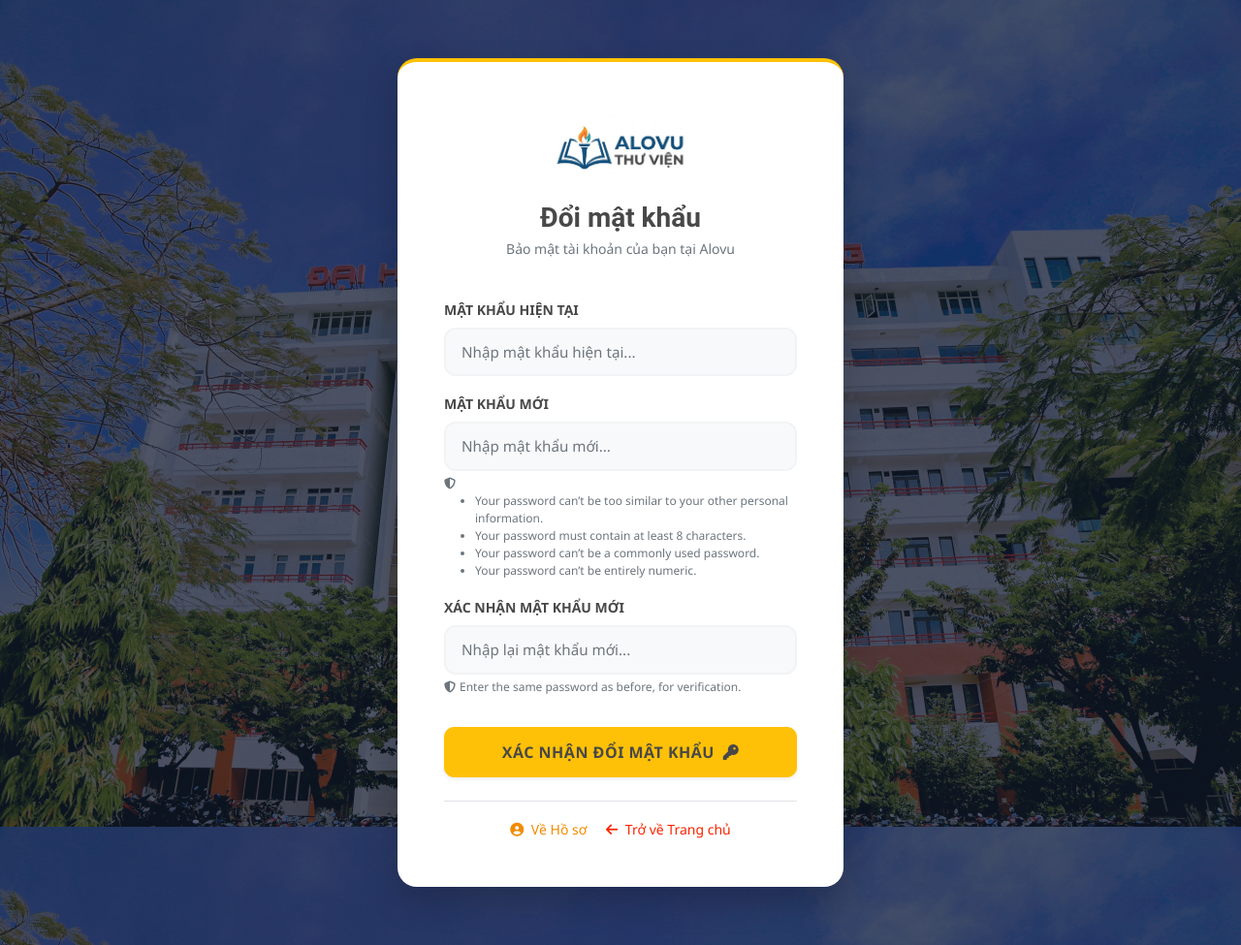
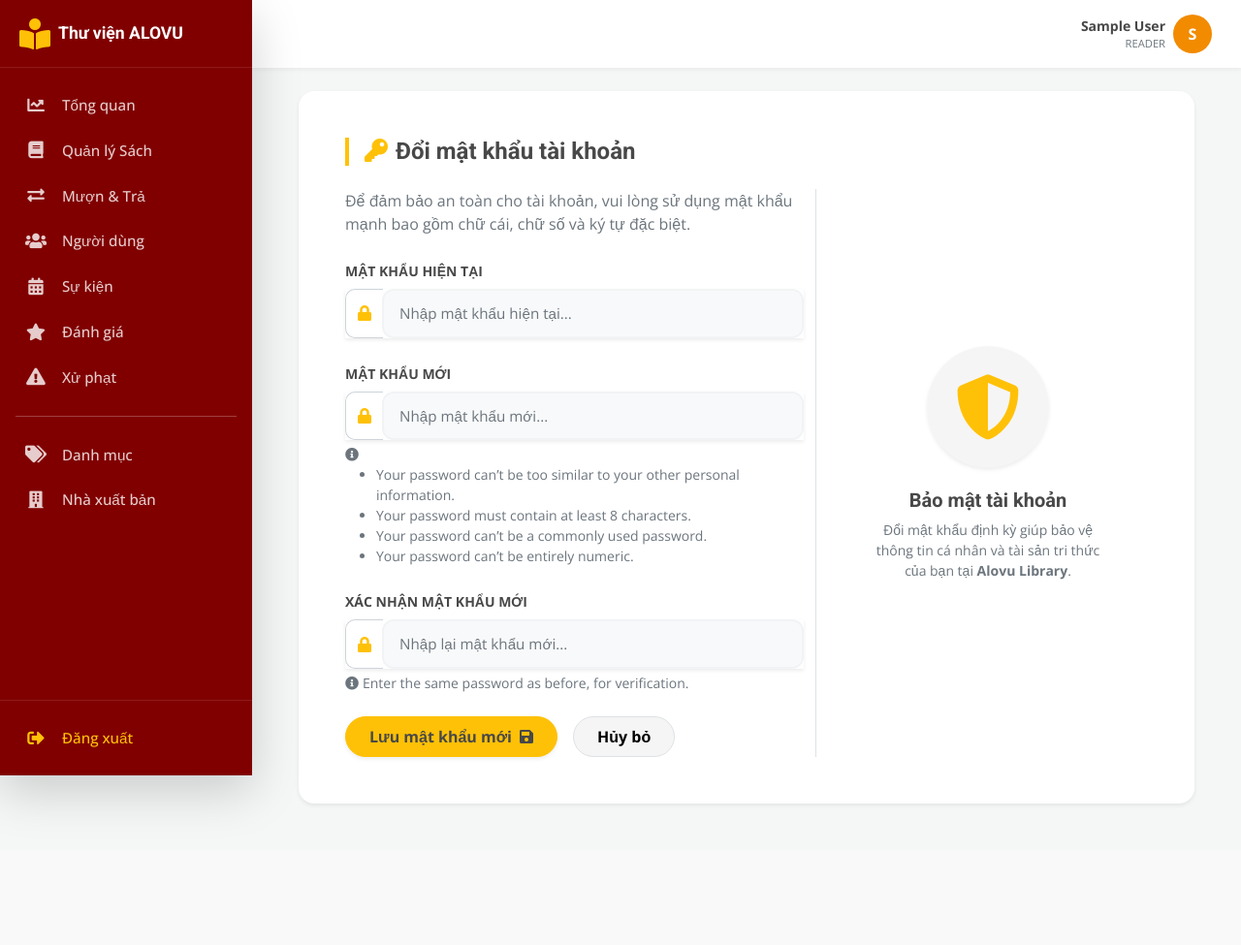
Before and after one commit to leTuanAnh38/library-management-system, a Django app: page /change-password/ in a window 1280 px wide. Shown: the whole page at 97% size. After the commit the page ends 839 px from the top, so only its background shows below. Run offline with Django 5.2, Linux system fonts and the light colour scheme; the visitor is signed in with stand-in values (Sample User, id 1); data that the repository does not hold is empty; some libraries are stand-ins or nearby versions.

Commit message:
đồng bộ trang đổi mật khẩu , cập nhật thêm file requirements.txt

```diff
--- a/core/templates/core/auth/change_password.html
+++ b/core/templates/core/auth/change_password.html
@@ -1,85 +1,92 @@
+{% extends 'core/base.html' %}
 {% load static %}
-<!DOCTYPE html>
-<html lang="vi">
 
-<head>
-    <meta charset="utf-8">
-    <title>Đổi mật khẩu - Thư viện Alovu</title>
-    <meta name="viewport" content="width=device-width, initial-scale=1.0">
-    <link href="{% static 'css/bootstrap.min.css' %}" rel="stylesheet">
-    <link rel="stylesheet" href="https://cdnjs.cloudflare.com/ajax/libs/font-awesome/6.4.0/css/all.min.css">
-    <link href="{% static 'css/style.css' %}?v=1.4" rel="stylesheet">
-</head>
+{% block title %}Đổi mật khẩu - Alovu{% endblock %}
 
-<body class="auth-page">
-    <div class="container auth-container register-box">
-        <div class="card auth-card p-4 p-md-5 border-top border-warning border-4">
+{% block content %}
+<div class="container-fluid px-lg-5 py-4">
+    <div class="row g-4">
 
-            <div class="text-center brand-logo mb-3">
-                <img src="{% static 'img/logo.png' %}" alt="Alovu Logo" style="max-height: 80px; object-fit: contain;"
-                    onerror="this.outerHTML='<i class=\'fas fa-book-reader text-warning\' style=\'font-size: 3.5rem;\'></i>'">
+        {% if not user.is_staff and user.role != 'STAFF' and not user.is_superuser %}
+        <div class="col-lg-3">
+             <div class="sticky-sidebar">
+                <div class="card border shadow-sm rounded-4 overflow-hidden mb-0">
+                    {% include 'core/includes/sidebar.html' %}
+                </div>
+            </div>
+        </div>
+        {% endif %}
+
+        <div class="{% if user.is_staff or user.role == 'STAFF' or user.is_superuser %}col-lg-12{% else %}col-lg-9{% endif %}">
+            <div class="card border-0 shadow-sm rounded-4 overflow-hidden mb-4">
+                <div class="card-body p-4 p-md-5">
+                    <div class="d-flex align-items-center mb-4 border-start border-4 border-warning ps-3">
+                        <h4 class="fw-bold m-0 text-dark">
+                            <i class="fas fa-key me-2 text-warning"></i>Đổi mật khẩu tài khoản
+                        </h4>
                     </div>
 
-            <div class="text-center mb-4">
-                <h3 class="text-dark fw-bold mb-1">Đổi mật khẩu</h3>
-                <p class="text-muted small">Bảo mật tài khoản của bạn tại Alovu</p>
-            </div>
-
-            {% if messages %}
-            {% for message in messages %}
-            <div
-                class="alert alert-{% if message.tags == 'error' %}danger{% else %}{{ message.tags }}{% endif %} rounded-3 small fw-medium">
-                <i class="fas fa-info-circle me-2"></i>{{ message }}
-            </div>
-            {% endfor %}
-            {% endif %}
+                    <div class="row">
+                        <div class="col-lg-7">
+                            <p class="text-muted mb-4">Để đảm bảo an toàn cho tài khoản, vui lòng sử dụng mật khẩu mạnh bao gồm chữ cái, chữ số và ký tự đặc biệt.</p>
 
                             <form method="POST" action="">
                                 {% csrf_token %}
 
                                 {% for field in form %}
-                <div class="mb-3">
-                    <label class="form-label fw-bold text-dark small text-uppercase">
+                                <div class="mb-4">
+                                    <label class="form-label fw-bold text-dark small text-uppercase mb-2">
                                         {% if 'old' in field.label|lower %}Mật khẩu hiện tại
                                         {% elif 'new' in field.label|lower and 'confirm' in field.label|lower %}Xác nhận mật khẩu mới
                                         {% elif 'new' in field.label|lower %}Mật khẩu mới
                                         {% else %}{{ field.label }}{% endif %}
                                     </label>
 
-                    <div class="input-wrapper">
+                                    <div class="input-group shadow-sm">
+                                        <span class="input-group-text bg-white border-end-0"><i class="fas fa-lock text-warning"></i></span>
                                         <input type="{{ field.field.widget.input_type }}" name="{{ field.name }}"
-                            class="form-control bg-light"
+                                            class="form-control bg-white border-start-0 py-2"
                                             placeholder="Nhập {% if 'old' in field.label|lower %}mật khẩu hiện tại{% elif 'new' in field.label|lower and 'confirm' in field.label|lower %}lại mật khẩu mới{% elif 'new' in field.label|lower %}mật khẩu mới{% else %}mật khẩu{% endif %}...">
                                     </div>
 
                                     {% if field.help_text %}
-                    <small class="text-muted d-block mt-1" style="font-size: 0.75rem;"><i
-                            class="fas fa-shield-alt me-1"></i>{{ field.help_text }}</small>
+                                    <div class="form-text text-muted small mt-1">
+                                        <i class="fas fa-info-circle me-1"></i>{{ field.help_text }}
+                                    </div>
                                     {% endif %}
 
                                     {% if field.errors %}
-                    <small class="text-danger fw-medium d-block mt-1"><i class="fas fa-times-circle me-1"></i>{{
-                        field.errors|striptags }}</small>
+                                    <div class="text-danger small fw-bold mt-1 animate__animated animate__shakeX">
+                                        <i class="fas fa-exclamation-triangle me-1"></i>{{ field.errors|striptags }}
+                                    </div>
                                     {% endif %}
                                 </div>
                                 {% endfor %}
 
-                <button type="submit" class="btn btn-warning btn-auth w-100 shadow-sm text-dark mt-3">
-                    Xác nhận đổi mật khẩu <i class="fas fa-key ms-1"></i>
+                                <div class="d-flex flex-wrap gap-3 mt-4">
+                                    <button type="submit" class="btn btn-warning px-4 py-2 rounded-pill fw-bold shadow-sm d-flex align-items-center text-dark">
+                                        Lưu mật khẩu mới <i class="fas fa-save ms-2"></i>
                                     </button>
+                                    <a href="{% url 'profile' %}" class="btn btn-light px-4 py-2 rounded-pill fw-bold border">
+                                        Hủy bỏ
+                                    </a>
+                                </div>
                             </form>
+                        </div>
 
-            <div class="text-center mt-4 pt-3 border-top">
-                <a href="{% url 'profile' %}"
-                    class="text-primary text-decoration-none small fw-medium transition-hover me-3">
-                    <i class="fas fa-user-circle me-1"></i> Về Hồ sơ
-                </a>
-                <a href="{% url 'home' %}" class="text-secondary text-decoration-none small fw-medium transition-hover">
-                    <i class="fas fa-arrow-left me-1"></i> Trở về Trang chủ
-                </a>
+                        <div class="col-lg-5 d-none d-lg-flex align-items-center justify-content-center border-start">
+                            <div class="text-center p-4">
+                                <div class="mb-4 bg-light rounded-circle d-inline-flex align-items-center justify-content-center shadow-sm animate__animated animate__pulse animate__infinite" style="width: 120px; height: 120px;">
+                                    <i class="fas fa-shield-alt text-warning" style="font-size: 4rem;"></i>
+                                </div>
+                                <h5 class="fw-bold text-dark">Bảo mật tài khoản</h5>
+                                <p class="text-muted small px-4">Đổi mật khẩu định kỳ giúp bảo vệ thông tin cá nhân và tài sản tri thức của bạn tại <strong>Alovu Library</strong>.</p>
                             </div>
                         </div>
                     </div>
-</body>
-
-</html>
+                </div>
+            </div>
+        </div>
+    </div>
+</div>
+{% endblock %}
--- a/core/views/auth_views.py
+++ b/core/views/auth_views.py
@@ -5,6 +5,8 @@ from django.contrib.auth.forms import PasswordChangeForm, AuthenticationForm
 from django.contrib.auth import update_session_auth_hash, authenticate, login, logout
 from django.contrib.auth.decorators import login_required
 from django.contrib import messages
+from django.utils.http import url_has_allowed_host_and_scheme
+
 
 # Import form đăng ký từ thư mục gốc của app core
 from core.forms import CustomUserCreationForm
@@ -30,40 +32,38 @@ def register(request):
 
     return render(request, 'core/auth/register.html', {'form': form})
 
+# ==========================================
+# HÀM HỖ TRỢ: PHÂN LUỒNG CHUYỂN HƯỚNG THEO VAI TRÒ
+# ==========================================
+def get_user_redirect_url(user):
+    """Xác định URL chuyển hướng phù hợp với vai trò của người dùng"""
+    if user.is_superuser or getattr(user, 'role', '') == 'ADMIN':
+        return '/admin/'
+    elif user.is_staff or getattr(user, 'role', '') == 'STAFF':
+        return 'staff_dashboard'
+    return 'home'
+
 def user_login(request):
-    # 1. Kiểm tra nếu đã đăng nhập từ trước
+    # 1. Nếu đã đăng nhập, chuyển hướng ngay theo vai trò
     if request.user.is_authenticated:
-        user = request.user
-        if user.is_superuser or getattr(user, 'role', '') == 'ADMIN':
-            return redirect('/admin/')
-        elif user.is_staff or getattr(user, 'role', '') == 'STAFF':
-            # Sửa ở đây:
-            return redirect('staff_dashboard')
-        return redirect('home')
+        return redirect(get_user_redirect_url(request.user))
 
     # 2. Xử lý khi nhấn nút Đăng nhập (POST)
     if request.method == 'POST':
         form = AuthenticationForm(request, data=request.POST)
         if form.is_valid():
-            username = form.cleaned_data.get('username')
-            password = form.cleaned_data.get('password')
-            user = authenticate(username=username, password=password)
+            user = form.get_user() # AuthenticationForm đã authenticate rồi, chỉ cần lấy user ra
+            login(request, user)
 
-            if user is not None:
-                login(request, user)
+            # Xử lý tham số 'next' để quay lại trang cũ nếu có (Tránh Open Redirect)
+            next_url = request.GET.get('next')
+            if next_url and url_has_allowed_host_and_scheme(url=next_url, allowed_hosts={request.get_host()}):
+                return redirect(next_url)
 
-                # PHÂN LUỒNG SAU ĐĂNG NHẬP
-                if user.is_superuser or getattr(user, 'role', '') == 'ADMIN':
-                    return redirect('/admin/') # Admin vào trang quản trị hệ thống
-                elif user.is_staff or getattr(user, 'role', '') == 'STAFF':
-                    # Sửa ở đây:
-                    return redirect('staff_dashboard') # Staff vào BẢNG ĐIỀU KHIỂN
-                else:
-                    return redirect('home') # Người đọc vào trang chủ
-            else:
-                messages.error(request, 'Tên đăng nhập hoặc mật khẩu không đúng.')
+            # Nếu không có 'next' hoặc 'next' không an toàn, về dashboard mặc định
+            return redirect(get_user_redirect_url(user))
         else:
-            messages.error(request, 'Thông tin đăng nhập không hợp lệ. Vui lòng kiểm tra lại.')
+            messages.error(request, 'Tên đăng nhập hoặc mật khẩu không đúng.')
     else:
         form = AuthenticationForm()
 
```
Also changed, not shown: requirements.txt (added, +12 -0 lines). Lines whose indentation alone changed are shown as unchanged.
